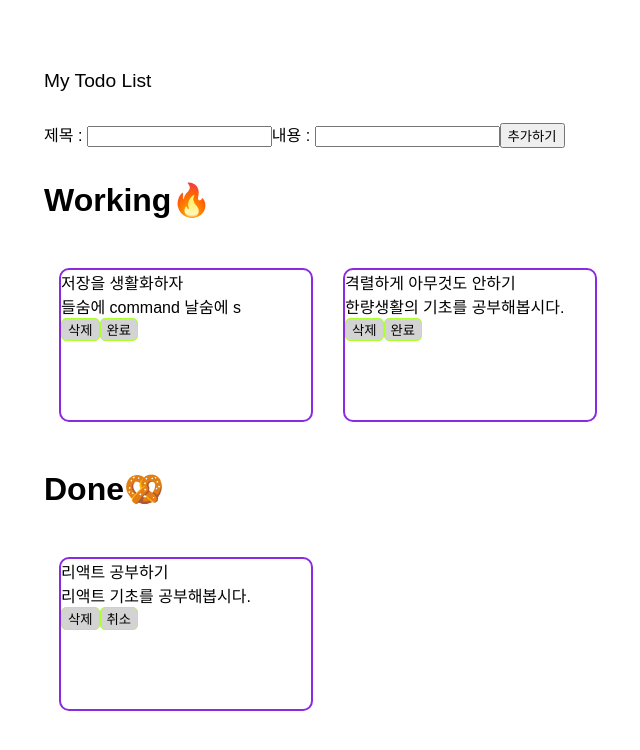
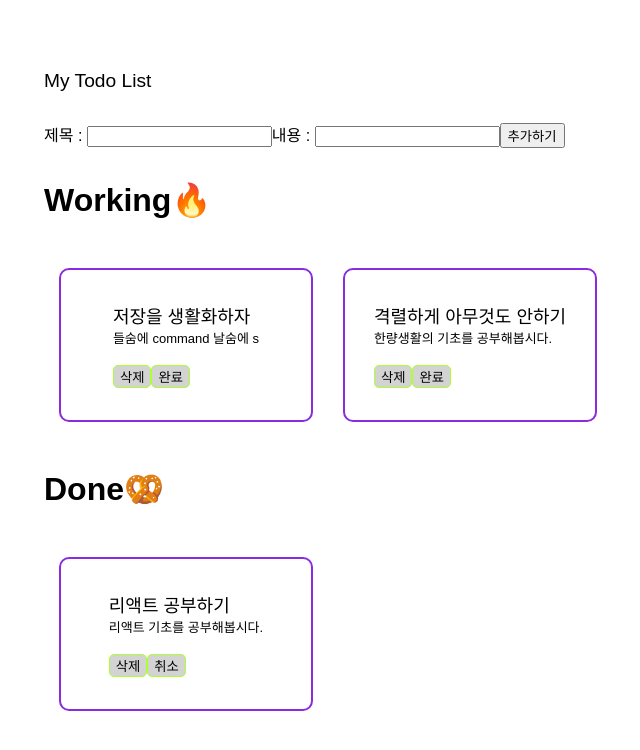
Before and after one commit to 1nxeo/react_week_1_personal, a React (Create React App) app: page / in a window 1280 px wide. Shown: the top 750 px of the page, without its empty margins (26-666 px from the left). Built offline with nearby package versions, Linux system fonts and the light colour scheme; a web font is replaced by a local one.

Commit message:
코드 약간 정리

```diff
--- a/src/App.css
+++ b/src/App.css
@@ -28,6 +28,7 @@
 }
 
 .todo-box{
+  display: flex;
   width: 250px;
   height: 150px;
   border: 2px solid blueviolet;
@@ -37,6 +38,14 @@
   margin: 15px;
   word-wrap: normal;
 }
+.title{
+  font-size: large;
+}
+
+.desc{
+  font-size: small;
+}
+
 .todolist-box{
   display: flex;
 }
--- a/src/App.js
+++ b/src/App.js
@@ -1,14 +1,15 @@
 import React, {useState} from 'react';
-// import Todo from './components/Todo';
 import "./App.css"
 
 function Working(props){
   return (
     <div className='todo-box'>
-      <div>{props.todolist.title}</div>
-      <div>{props.todolist.desc}</div>
-      <button className="btns" onClick={() => props.handleRemove(props.todolist.id)}>삭제</button>
-      <button className="btns" onClick={() => props.handleChangeDone(props.todolist.id)}>완료</button>
+      <div className='content-box'>
+        <div className='title'>{props.todolist.title}</div>
+        <div className='desc'>{props.todolist.desc}</div><br/>
+        <button className="btns" onClick={() => props.handleRemove(props.todolist.id)}>삭제</button>
+        <button className="btns" onClick={() => props.handleChangeDone(props.todolist.id)}>완료</button>
+      </div>
     </div>
   )
 }
@@ -16,10 +17,12 @@ function Working(props){
 function Done(props){
   return (
     <div className='todo-box'>
-      <div>{props.todolist.title}</div>
-      <div>{props.todolist.desc}</div>
-      <button className="btns" onClick={() => props.handleRemove(props.todolist.id)}>삭제</button>
-      <button className="btns" onClick={() => props.handleChangeDone(props.todolist.id)}>취소</button>
+      <div className='content-box'>
+        <div className='title'>{props.todolist.title}</div>
+        <div className='desc'>{props.todolist.desc}</div><br/>
+        <button className="btns" onClick={() => props.handleRemove(props.todolist.id)}>삭제</button>
+        <button className="btns" onClick={() => props.handleChangeDone(props.todolist.id)}>취소</button>
+      </div>
     </div>
   )
 }
@@ -64,9 +67,6 @@ function App() {
   }
 
   const cancelChangeHandler = (id) => {
-    // const changeTodo = {
-
-    // }
     const newTodos = todoList.map((item) => {
       if (item.id === id){
         return {...item,isDone:!item.isDone}
@@ -75,33 +75,6 @@ function App() {
     });
 
     setTodoList(newTodos)
-
-
-
-    // const newIsDone ={
-    //   if(isDone ===true){
-    //     isDone = false
-    //   }if(isDone === false){
-    //     todoList.isDone = true
-    //   }
-    // }
-
-    // const updateTodo = {
-    //   id,
-    //   title,
-    //   desc,
-    //   isDone
-    // }
-
-    // setTodoList(todoList)
-    // alert("분발하세요")
-
-    // const findIndex = todoList.todolist.findIndex(element => element.isDone === true);
-    // let copyArray = [...todoList.todolist];
-    // if(findIndex !== -1){
-    //   copyArray[findIndex] = {...copyArray[findIndex], isDone: false};
-    // }
-    // setTodoList(copyArray)
     alert("good!")
   }
 
@@ -123,8 +96,6 @@ function App() {
           }else{
             return null
           }
-
-          // return <Working todolist ={todolist} key={todolist.id} handleRemove={removeTodoHandler} handleChangeDone={doneChangeHandler}/>;
         })}
       </div>
       <h1>Done🥨</h1>
@@ -135,8 +106,6 @@ function App() {
           }else{
             return null
           }
-
-          // return <Done todolist ={todolist} key={todolist.id} handleRemove={removeTodoHandler} handleChangeDone={doneChangeHandler}/>;
         })}
       </div>
     </div>
```
